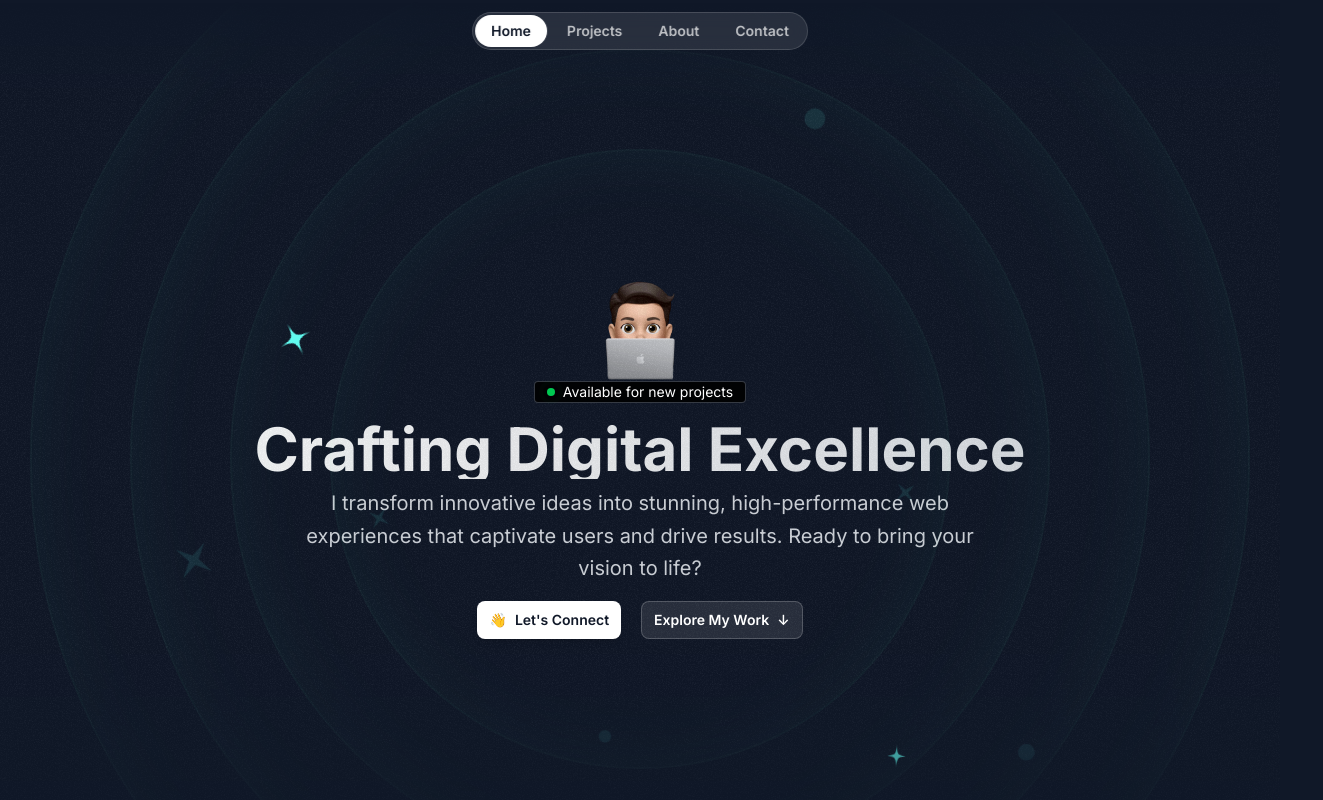
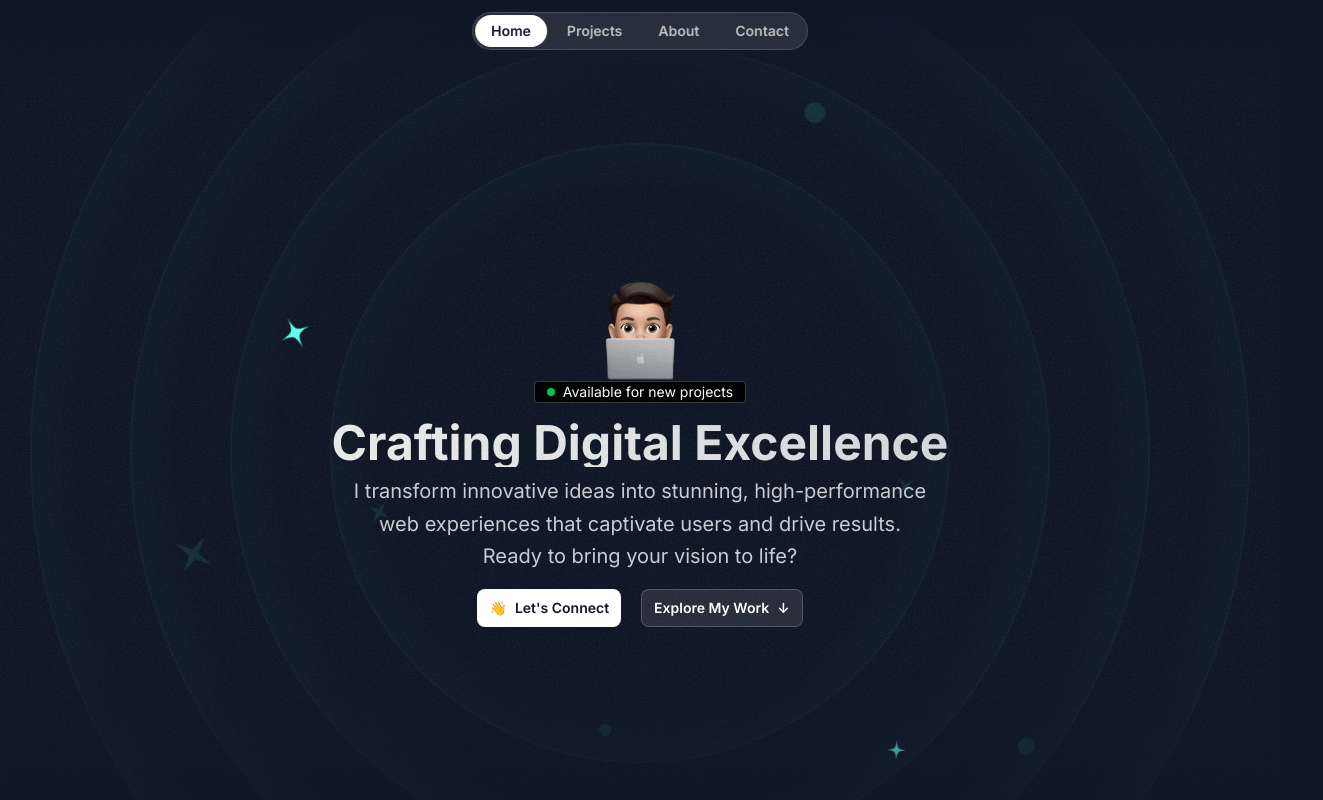
Before and after one commit to kikoDevv/Nasrolla-Portfolio, a Next.js app: page / in a window 1280 px wide. Shown: the top 800 px of the page, 1323 px wide, since content can reach past the window. Built offline with nearby package versions, Linux system fonts and the light colour scheme; a web font is replaced by a local one.

Commit message:
fixed the dynamic overflow in smaller displays

```diff
--- a/src/sections/Hero.tsx
+++ b/src/sections/Hero.tsx
@@ -8,7 +8,7 @@ import Stars from "@/components/Stars";
 export default function Hero() {
   return (
     <section className="relative z-0 py-70">
-      <div className="absolute inset-0 [mask-image:linear-gradient(to_bottom,_transparent,_black_10%,_black_70%,_transparent)]">
+      <div className="absolute inset-0 [mask-image:linear-gradient(to_bottom,_transparent,_black_10%,_black_70%,_transparent)] overflow-hidden">
         <div
           className="absolute inset-0 -z-30 opacity-5 h-dvh"
           style={{
@@ -49,10 +49,10 @@ export default function Hero() {
         </div>
         {/*--------- Title  ----------*/}
         <section className="grid gap-2 pt-4">
-          <h1 className="text-4xl font-bold text-center text-transparent md:text-6xl bg-gradient-to-r from-white to-gray-300 bg-clip-text">
+          <h1 className="text-4xl font-bold text-center text-transparent md:text-5xl bg-gradient-to-r from-white to-gray-300 bg-clip-text">
             Crafting Digital Excellence
           </h1>
-          <p className="max-w-2xl mx-auto text-lg leading-relaxed text-center text-gray-300 md:text-xl">
+          <p className="max-w-xl mx-auto text-lg leading-relaxed text-center text-gray-300 md:text-xl">
             I transform innovative ideas into stunning, high-performance web experiences that captivate users and drive
             results. Ready to bring your vision to life?
           </p>
```
